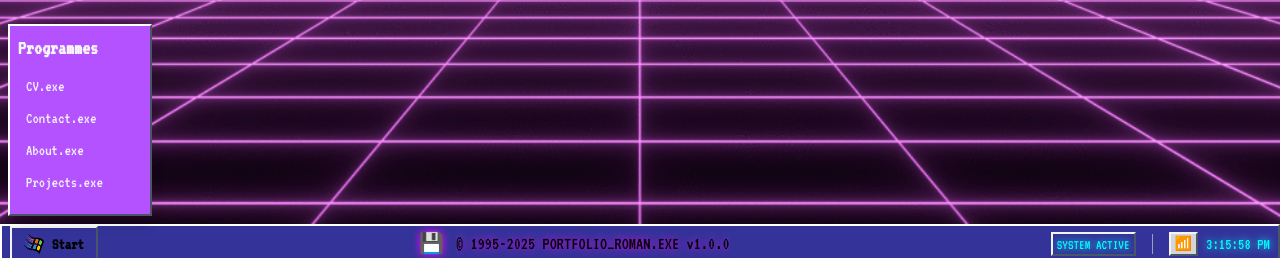
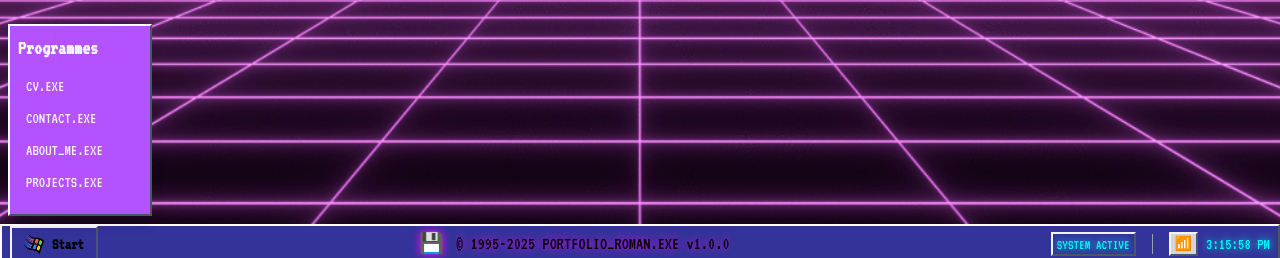
Before and after one commit to OxiiLB/Portfolio, a Nuxt app: page / in a window 1280 px wide. Both pictures are taken after a click on the button "Start". Shown: the part 536-794 px from the top of the page. Built offline with nearby package versions, Linux system fonts and the light colour scheme.

Commit message:
[FIX] name of components in view

```diff
--- a/components/AppFooter.vue
+++ b/components/AppFooter.vue
@@ -69,7 +69,7 @@ const toggleComponent = (component: string) => {
             class="hover:bg-win-blue hover:text-white px-2 py-1 cursor-pointer text-sm sm:text-base"
             @click="toggleComponent('cv')"
           >
-          CV.exe
+          CV.EXE
           </button>
           </li>
           <li>
@@ -77,18 +77,18 @@ const toggleComponent = (component: string) => {
               class="hover:bg-win-blue hover:text-white px-2 py-1 cursor-pointer text-sm sm:text-base"
               @click="toggleComponent('contact')"
             >
-              Contact.exe
+              CONTACT.EXE
             </button>
           </li>
           <li
             class="hover:bg-win-blue hover:text-white px-2 py-1 cursor-pointer text-sm sm:text-base"
           >
-            About.exe
+            ABOUT_ME.EXE
           </li>
           <li
             class="hover:bg-win-blue hover:text-white px-2 py-1 cursor-pointer text-sm sm:text-base"
           >
-            Projects.exe
+            PROJECTS.EXE
           </li>
         </ul>
       </div>
```
